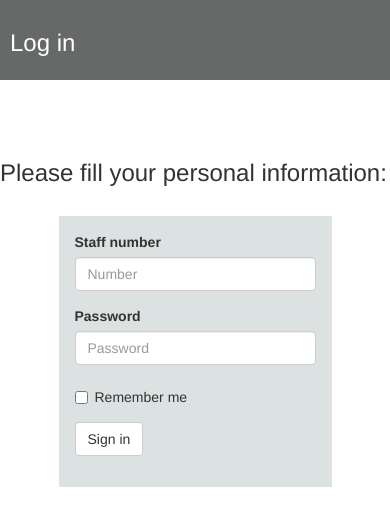
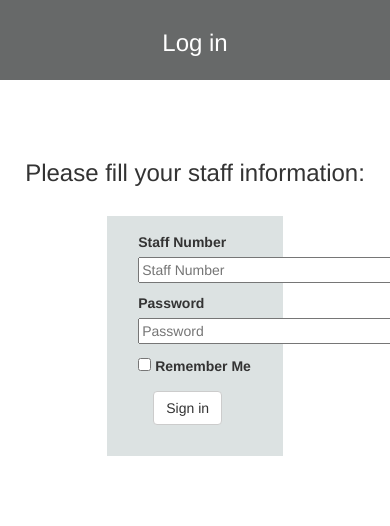
Before and after one commit to Budd00/CITS3403_Pro2, a Flask app: page /adminLogin in a window 390 px wide; the page is wider, and only the part inside the window is pictured. Shown: the top 526 px of that part. Run offline with Flask 2, Linux system fonts and the light colour scheme.

Commit message:
applied wtform and some refine
applied wtform, seperated css files from html. Refined login pages layout. Added some comments.

```diff
--- a/app/routes.py
+++ b/app/routes.py
@@ -22,4 +22,4 @@ def login():
 @app.route('/adminLogin', methods = ['GET','POST'])
 def adminLogin():
     form = LoginForm()
-    return render_template('Admin_log.html')
+    return render_template('Admin_log.html', form = form)
--- /dev/null
+++ b/app/static/login_css.css
@@ -0,0 +1,20 @@
+/* css applied to both admin login and client login */
+
+.log{
+    background-color: #676969FF;
+    height: 80px;
+    padding: 10px;
+  }
+  .content{
+    background-color: #DCE2E2FF;
+    padding: 16px;
+    width: 45%;
+    margin: 0 auto;
+  }
+  h3{
+    text-align: center;
+  }
+  .submit{
+    font-size: large;
+    margin: 10px 20%;
+  }
--- a/app/templates/Admin_log.html
+++ b/app/templates/Admin_log.html
@@ -5,59 +5,49 @@
     <meta http-equiv="X-UA-Compatible" content="IE=edge">
     <meta name="viewport" content="width=device-width, initial-scale=1">
     <title>Staff log in</title>
-
     <link href="https://cdn.jsdelivr.net/npm/bootstrap@3.3.7/dist/css/bootstrap.min.css" rel="stylesheet">
-    <style type="text/css">
-      .log{
-        background-color: #676969FF;
-        height: 80px;
-        padding: 10px;
-      }
-      .content{
-        background-color: #DCE2E2FF;
-        padding: 16px;
-        width: 70%;
-        margin: 0 auto;
-      }
-    </style>
+    <link rel="stylesheet" href="../static/login_css.css" type="text/css">
   </head>
   <body>
     <div class="log">
       <h3 style="color: #FFFFFFFF">Log in</h3>
     </div><br><br><br>
 
-    <h3>Please fill your personal information:</h3><br>
-
+    <h3>Please fill your staff information:</h3><br>
+<!-- login block -->
     <div class="content">
-      <form class="form-horizontal">
-        <div class="form-group">
-
-          <label for="inputEmail3" class="col-sm-2 control-label">Staff number</label>
-          <div class="col-sm-6">
-            <input type="number" class="form-control" id="inputNumber" placeholder="Number">
-          </div>
-        </div>
-        <div class="form-group">
-          <label for="inputPassword3" class="col-sm-2 control-label">Password</label>
-          <div class="col-sm-6">
-            <input type="password" class="form-control" id="inputPassword" placeholder="Password">
-          </div>
-        </div>
-        <div class="form-group">
-          <div class="col-sm-offset-2 col-sm-10">
-            <div class="checkbox">
-              <label>
-                <input type="checkbox"> Remember me
-              </label>
-            </div>
-          </div>
-        </div>
+      <form action = '' method="POST">
+        {{ form.hidden_tag() }}
+        <div class="container">
+        <p>
+        <!-- username -->
+            {{ form.username.label("Staff Number") }}<br>
+            {{ form.username(size = 60, placeholder = "Staff Number") }}
+            {% for error in form.username.errors %}
+            <span style="color: red;">[ {{ error}} ]</span>
+            {% endfor %}
+        </p>
+        <p>
+        <!-- password -->
+            {{ form.password.label }}<br>
+            {{ form.password(size = 60, placeholder = "Password") }}
+            {% for error in form.password.errors %}
+            <span style="color: red;">[ {{ error}} ]</span>
+            {% endfor %}
+        </p>
+        <p>
+            <!-- remember me -->
+            {{ form.remember_me() }}
+            {{ form.remember_me.label }}
+        </p>
+        <!-- submit button -->
         <div class="form-group">
           <div class="col-sm-offset-2 col-sm-10">
             <button type="submit" class="btn btn-default">Sign in</button>
           </div>
         </div>
-      </form>
+    </div>
+    </form>
     </div>
     <script src="https://cdn.jsdelivr.net/npm/jquery@1.12.4/dist/jquery.min.js"></script>
     <script src="https://cdn.jsdelivr.net/npm/bootstrap@3.3.7/dist/js/bootstrap.min.js"></script>
```
Also changed, not shown: app/static/application_css.css (added, +35 -0 lines), app/templates/Application.html (+4 -42 lines), app/templates/Can_log.html (+16 -22 lines), app/static/uwa2.png (added).
